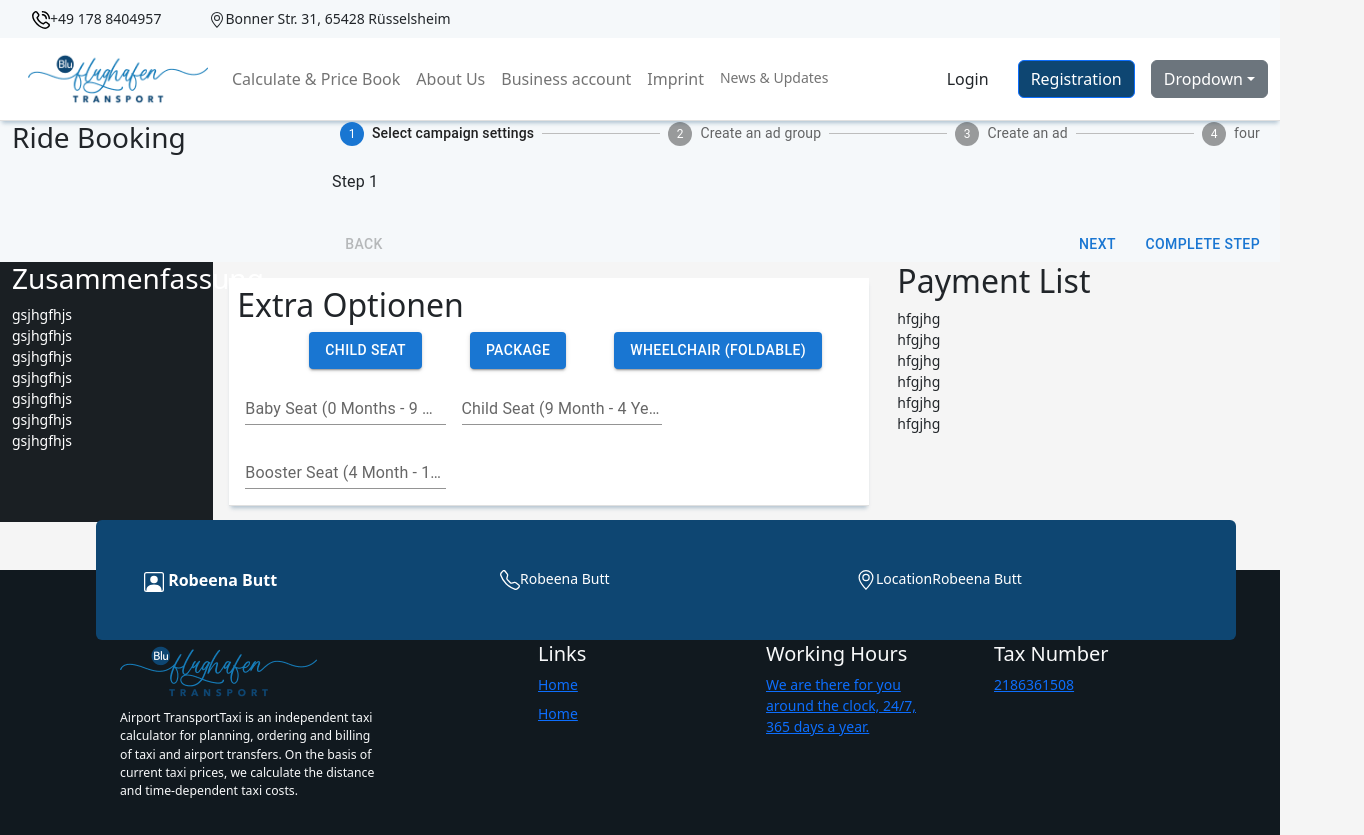
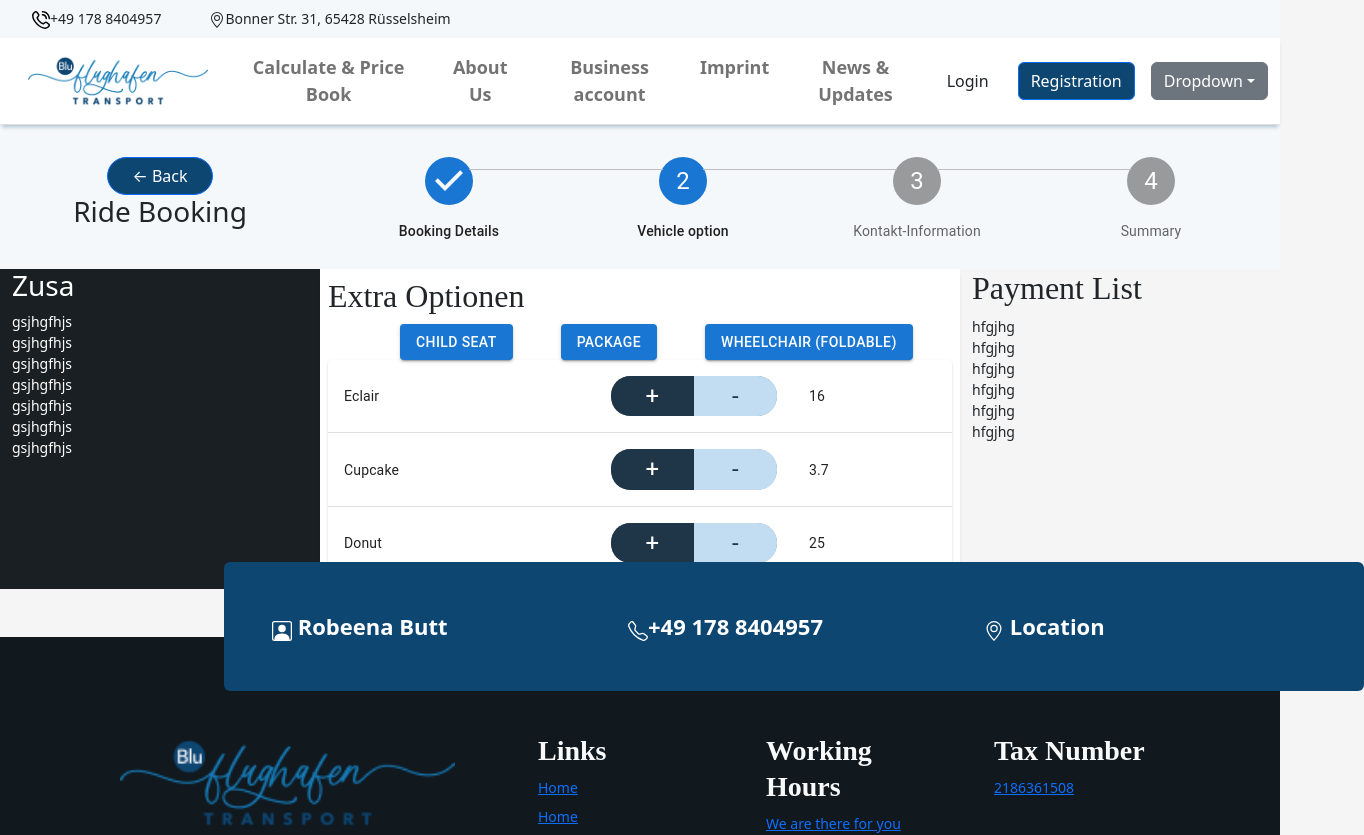
Before and after one commit to keshavsov/flughafen, a React (Create React App) app: page /vehicle in a window 1280 px wide. Shown: the top 835 px of the page, 1364 px wide, since content can reach past the window. Built offline with nearby package versions, Linux system fonts and the light colour scheme.

Commit message:
Create stepper

```diff
--- a/package.json
+++ b/package.json
@@ -5,6 +5,7 @@
   "dependencies": {
     "@emotion/react": "^11.10.5",
     "@emotion/styled": "^11.10.5",
+    "@mui/icons-material": "^5.11.0",
     "@mui/material": "^5.11.7",
     "@mui/styled-engine-sc": "^5.11.0",
     "@testing-library/jest-dom": "^5.16.5",
--- a/src/component/Elements/Stapper.js
+++ b/src/component/Elements/Stapper.js
@@ -2,118 +2,25 @@ import * as React from 'react';
 import Box from '@mui/material/Box';
 import Stepper from '@mui/material/Stepper';
 import Step from '@mui/material/Step';
-import StepButton from '@mui/material/StepButton';
-import Button from '@mui/material/Button';
-import Typography from '@mui/material/Typography';
+import StepLabel from '@mui/material/StepLabel';
 
-const steps = ['Select campaign settings', 'Create an ad group', 'Create an ad','four'];
+const steps = [
+  'Booking Details',
+  'Vehicle option',
+  'Kontakt-Information',
+  'Summary',
+];
 
-export  function Stapper() {
-  const [activeStep, setActiveStep] = React.useState(0);
-  const [completed, setCompleted] = React.useState({});
-
-  const totalSteps = () => {
-    return steps.length;
-  };
-
-  const completedSteps = () => {
-    return Object.keys(completed).length;
-  };
-
-  const isLastStep = () => {
-    return activeStep === totalSteps() - 1;
-  };
-
-  const allStepsCompleted = () => {
-    return completedSteps() === totalSteps();
-  };
-
-  const handleNext = () => {
-    const newActiveStep =
-      isLastStep() && !allStepsCompleted()
-        ? // It's the last step, but not all steps have been completed,
-          // find the first step that has been completed
-          steps.findIndex((step, i) => !(i in completed))
-        : activeStep + 1;
-    setActiveStep(newActiveStep);
-  };
-
-  const handleBack = () => {
-    setActiveStep((prevActiveStep) => prevActiveStep - 1);
-  };
-
-  const handleStep = (step) => () => {
-    setActiveStep(step);
-  };
-
-  const handleComplete = () => {
-    const newCompleted = completed;
-    newCompleted[activeStep] = true;
-    setCompleted(newCompleted);
-    handleNext();
-  };
-
-  const handleReset = () => {
-    setActiveStep(0);
-    setCompleted({});
-  };
-
+export default function HorizontalLabelPositionBelowStepper() {
   return (
-    <Box sx={{ width: '100%', mt:"4"}}>
-      <Stepper nonLinear activeStep={activeStep}>
-        {steps.map((label, index) => (
-          <Step key={label} completed={completed[index]}>
-            <StepButton color="inherit" onClick={handleStep(index)}>
-              {label}
-            </StepButton>
+    <Box sx={{ width: '100%', my: 4 }}>
+      <Stepper activeStep={1} alternativeLabel sx={{height: '5rem'}}>
+        {steps.map((label) => (
+          <Step key={label}>
+            <StepLabel>{label}</StepLabel>
           </Step>
         ))}
       </Stepper>
-      <div>
-        {allStepsCompleted() ? (
-          <React.Fragment>
-            <Typography sx={{ mt: 2, mb: 1 }}>
-              All steps completed - you&apos;re finished
-            </Typography>
-            <Box sx={{ display: 'flex', flexDirection: 'row', pt: 2 }}>
-              <Box sx={{ flex: '1 1 auto' }} />
-              <Button onClick={handleReset}>Reset</Button>
-            </Box>
-          </React.Fragment>
-        ) : (
-          <React.Fragment>
-            <Typography sx={{ mt: 2, mb: 1, py: 1 }}>
-              Step {activeStep + 1}
-            </Typography>
-            <Box sx={{ display: 'flex', flexDirection: 'row', pt: 2 }}>
-              <Button
-                color="inherit"
-                disabled={activeStep === 0}
-                onClick={handleBack}
-                sx={{ mr: 1 }}
-              >
-                Back
-              </Button>
-              <Box sx={{ flex: '1 1 auto' }} />
-              <Button onClick={handleNext} sx={{ mr: 1 }}>
-                Next
-              </Button>
-              {activeStep !== steps.length &&
-                (completed[activeStep] ? (
-                  <Typography variant="caption" sx={{ display: 'inline-block' }}>
-                    Step {activeStep + 1} already completed
-                  </Typography>
-                ) : (
-                  <Button onClick={handleComplete}>
-                    {completedSteps() === totalSteps() - 1
-                      ? 'Finish'
-                      : 'Complete Step'}
-                  </Button>
-                ))}
-            </Box>
-          </React.Fragment>
-        )}
-      </div>
     </Box>
   );
 }
--- a/src/component/Footer.js
+++ b/src/component/Footer.js
@@ -1,59 +1,61 @@
 import React from 'react'
 import logo from '../Assets/Images/logo.png'
-import {Link} from 'react-router-dom'
+import { Link } from 'react-router-dom'
 import SvgImages from '../Assets/Images/svgImages';
-
+import twitter from '../Assets/Images/img_twitter.png'
+import instagram from '../Assets/Images/img_instagram.png'
+import facebook from '../Assets/Images/img_facebook.png'
+import image11 from '../Assets/Images/img_image11.png'
 const { LocationSvg, ContactSvg, AvatarSvg } = SvgImages;
 export function Footer() {
   return (<>
-    <footer className="bd-footer position-relative py-5 mt-5 " style={{backgroundColor:"#11191F"}} >
-    <div className='container p-5 rounded position-absolute' style={{background:"#0E4672",
-    left: '6rem', top:"-50px",}}>
-        <div className='row text-white'>
-          <div className='col-md-4' >
-          <AvatarSvg  height='20' width='20'/>
-         <b style={{fontSize:"16px"}}> Robeena Butt </b>
+    <footer className="bd-footer position-relative py-5 mt-5 " style={{ backgroundColor: "#11191F" }} >
+      <div className='container p-5 rounded position-absolute' style={{ background: "#0E4672",left: '14rem', top: "-75px",}}>
+        <div className='row text-white '>
+          <div className='col-md-4 col-xs-6' >
+            <AvatarSvg height='20' width='20' />
+            <b className='footer-text'> Robeena Butt </b>
           </div>
-          <div className='col-md-4' >
-          <span>
-            <ContactSvg height='20' width='20' />
-            </span>Robeena Butt
+          <div className='col-md-4 col-xs-6' >
+              <ContactSvg height='20' width='20' />
+            <b className='footer-text'>+49 178 8404957</b>
           </div>
-          <div className='col-md-4' >
-          <span>
-          <LocationSvg height='20' width='20' />
-          Location
-            </span>Robeena Butt
+
+          <div className='col-md-4 col-xs-6' >
+
+              <LocationSvg height='20' width='20' />
+             <b className='footer-text'> Location</b>
+
           </div>
 
         </div>
       </div>
-      <div className="container ">
-        <div className="row  mt-4 justify-content-evenly">
+      <div className="container">
+        <div className="row  mt-5 justify-content-evenly">
           <div className="col-3 col-lg-3 mb-3">
             <a className="d-inline-flex align-items-center mb-2 link-dark text-decoration-none" href="/" aria-label="Bootstrap">
-              <span className="fs-5"><img src={logo}/></span>
+              <span><img src={logo} width="170%" /></span>
             </a>
             <ul className="list-unstyled small text-muted">
-              <li className="mb-2 text-light "> Airport TransportTaxi is an independent taxi calculator for planning, ordering and billing of taxi and airport transfers. On the basis of current taxi prices, we calculate the distance and time-dependent taxi costs.</li>
+              <li className="mb-2 text-light footer-blog-text "> Airport TransportTaxi is an independent taxi calculator for planning, ordering and billing of taxi and airport transfers. On the basis of current taxi prices, we calculate the distance and time-dependent taxi costs.</li>
 
             </ul>
           </div>
           <div className="col-3 col-lg-2 offset-lg-1 mb-3">
-            <h5 className='text-light'>Links</h5>
+            <h5 className='text-light footer-text-header'>Links</h5>
             <ul className="list-unstyled">
               <li className="mb-2"><Link to="/">Home</Link></li>
               <li className="mb-2"><Link to="/">Home</Link></li>
             </ul>
           </div>
           <div className="col-3 col-lg-2 mb-3">
-            <h5 className='text-light'>Working Hours</h5>
+            <h5 className='text-light footer-text-header'>Working Hours</h5>
             <ul className="list-unstyled">
               <li className="mb-2 "><Link to="/">We are there for you around the clock, 24/7, 365 days a year.</Link></li>
-              </ul>
+            </ul>
           </div>
           <div className="col-3 col-lg-2 mb-3">
-            <h5 className='text-light'>Tax Number</h5>
+            <h5 className='text-light footer-text-header'>Tax Number</h5>
             <ul className="list-unstyled">
               <li className="mb-2"><Link to="">2186361508</Link></li>
 
@@ -62,6 +64,20 @@ export function Footer() {
 
         </div>
       </div>
+
     </footer>
+
+    <div className='row white-card p-1 px-3'>
+        <div className='col-md-5'>
+          <img src={twitter} width="7%" />
+          <img src={instagram} width="7%" />
+          <img src={facebook} width="7%" />
+        </div>
+        <div className='col-md-7'>
+          <img src={image11}   style={{width:" -webkit-fill-available"}}   />
+        </div>
+      </div>
+
+
   </>)
 }
--- a/src/component/Header.js
+++ b/src/component/Header.js
@@ -75,7 +75,7 @@ export default class Example extends React.Component {
                 <NavLink href="https://github.com/reactstrap/reactstrap" className='span-text'>Imprint</NavLink>
               </NavItem>
               <NavItem>
-                <NavLink href="https://github.com/reactstrap/reactstrap" >News & Updates</NavLink>
+                <NavLink href="https://github.com/reactstrap/reactstrap" className='span-text'>News & Updates</NavLink>
               </NavItem>
               {/* <UncontrolledDropdown nav inNavbar>
                 <DropdownToggle nav caret>
--- /dev/null
+++ b/src/component/TableVehicle.js
@@ -0,0 +1,129 @@
+import * as React from 'react';
+import PropTypes from 'prop-types';
+import { useTheme } from '@mui/material/styles';
+import Box from '@mui/material/Box';
+import Table from '@mui/material/Table';
+import TableBody from '@mui/material/TableBody';
+import TableCell from '@mui/material/TableCell';
+import TableContainer from '@mui/material/TableContainer';
+import TableFooter from '@mui/material/TableFooter';
+import TablePagination from '@mui/material/TablePagination';
+import TableRow from '@mui/material/TableRow';
+import Paper from '@mui/material/Paper';
+import IconButton from '@mui/material/IconButton';
+import FirstPageIcon from '@mui/icons-material/FirstPage';
+import KeyboardArrowLeft from '@mui/icons-material/KeyboardArrowLeft';
+import KeyboardArrowRight from '@mui/icons-material/KeyboardArrowRight';
+import LastPageIcon from '@mui/icons-material/LastPage';
+
+function TablePaginationActions(props) {
+  const theme = useTheme();
+  const { count, page, rowsPerPage, onPageChange } = props;
+
+  const handleFirstPageButtonClick = (event) => {
+    onPageChange(event, 0);
+  };
+
+  const handleBackButtonClick = (event) => {
+    onPageChange(event, page - 1);
+  };
+
+  const handleNextButtonClick = (event) => {
+    onPageChange(event, page + 1);
+  };
+
+  const handleLastPageButtonClick = (event) => {
+    onPageChange(event, Math.max(0, Math.ceil(count / rowsPerPage) - 1));
+  };
+
+  return (
+    <Box sx={{ flexShrink: 0, ml: 2.5 }}>
+      <IconButton
+        onClick={handleFirstPageButtonClick}
+        disabled={page === 0}
+        aria-label="first page"
+      >
+        {theme.direction === 'rtl' ? <LastPageIcon /> : <FirstPageIcon />}
+      </IconButton>
+      <IconButton
+        onClick={handleBackButtonClick}
+        disabled={page === 0}
+        aria-label="previous page"
+      >
+        {theme.direction === 'rtl' ? <KeyboardArrowRight /> : <KeyboardArrowLeft />}
+      </IconButton>
+      <IconButton
+        onClick={handleNextButtonClick}
+        disabled={page >= Math.ceil(count / rowsPerPage) - 1}
+        aria-label="next page"
+      >
+        {theme.direction === 'rtl' ? <KeyboardArrowLeft /> : <KeyboardArrowRight />}
+      </IconButton>
+      <IconButton
+        onClick={handleLastPageButtonClick}
+        disabled={page >= Math.ceil(count / rowsPerPage) - 1}
+        aria-label="last page"
+      >
+        {theme.direction === 'rtl' ? <FirstPageIcon /> : <LastPageIcon />}
+      </IconButton>
+    </Box>
+  );
+}
+
+TablePaginationActions.propTypes = {
+  count: PropTypes.number.isRequired,
+  onPageChange: PropTypes.func.isRequired,
+  page: PropTypes.number.isRequired,
+  rowsPerPage: PropTypes.number.isRequired,
+};
+
+function createData(name, calories, fat) {
+  return { name, calories, fat };
+}
+
+const rows = [
+  createData('Cupcake', 305, 3.7),
+  createData('Donut', 452, 25.0),
+  createData('Eclair', 262, 16.0),
+
+].sort((a, b) => (a.calories < b.calories ? -1 : 1));
+
+export  function TableVehicle() {
+  const [page, setPage] = React.useState(0);
+  const [rowsPerPage, setRowsPerPage] = React.useState(5);
+
+
+  return (
+    <TableContainer component={Paper}>
+      <Table sx={{ minWidth: 500 }} aria-label="custom pagination table">
+        <TableBody>
+          {(rowsPerPage > 0
+            ? rows.slice(page * rowsPerPage, page * rowsPerPage + rowsPerPage)
+            : rows
+          ).map((row) => (
+            <TableRow key={row.name}>
+              <TableCell component="th" scope="row">
+                {row.name}
+              </TableCell>
+              <TableCell>
+                <PlusMinusBtn />
+              </TableCell>
+              <TableCell>
+                {row.fat}
+              </TableCell>
+            </TableRow>
+          ))}
+        </TableBody>
+      </Table>
+    </TableContainer>
+  );
+}
+
+const PlusMinusBtn = ({onClickPlus, onClickMinus}) => {
+  return (
+    <div className='rounded-pill bg-secondary d-flex' style={{}}>
+      <span className='w-50 puls-minus-btn-darkblue' onClick={onClickPlus}>+</span>
+      <span className='w-50 puls-minus-btn-skyblue' onClick={onClickMinus}>-</span>
+    </div>
+  )
+};
--- a/src/index.css
+++ b/src/index.css
@@ -32,18 +32,18 @@ body {
   /* color:#0E4672; */
   color:#0b74c5;
   font-size: 19px;
-    font-weight: bold;
+    font-weight: bolder;
 }
 .span-text{
-  font-size: medium;
-    font-weight: normal;
+  font-size:large;
+    font-weight: bolder;
     text-align: center;
 
 }
 .p{
   color:#000000;
-  font-size: medium;
-    font-weight:bold;
+  font-size:larger;
+    font-weight:bolder;
 }
 
 .message-img{
@@ -61,7 +61,59 @@ body {
     left: 50px;
     /* font-family: serif; */
     font-weight: bolder;
-    font-size: medium;
+    font-size:large;
     object-fit: contain;
+  }
 
+  .footer-text{
+    font-size: 22px;
+    font-weight: bolder
+  }
+    .footer-text-header{
+      font-family: 'DM Sans';
+font-style: normal;
+font-weight: 700;
+font-size: 28px;
+line-height: 36px;
+
+color: #FFFFFF;
+    }
+    .footer-blog-text{
+      font-family: 'DM Sans';
+font-style: normal;
+font-weight: 350;
+font-size: 20.3px;
+line-height: 23px;
+
+color: #FFFFFF;
+    }
+    h2{
+      font-family: 'DM Sans';
+      font-Size:"larger";
+      font-weight:"700"
+    }
+
+/* Over Ride Stepper */
+.MuiStepLabel-root .MuiSvgIcon-root {
+  font-size: 3rem;
 }
+
+
+.puls-minus-btn-darkblue {
+  border-top-left-radius: 1.2rem;
+  border-bottom-left-radius: 1.2rem;
+  background-color:#1F3648;
+  text-align: center;
+  color: #fff;
+  padding: 3px;
+  font-size: 1.5rem
+}
+.puls-minus-btn-skyblue {
+  border-top-right-radius: 1.2rem;
+  border-bottom-right-radius: 1.2rem;
+  background-color: #C2DDF2;
+  color: #1F3648;
+  text-align: center;
+  padding: 3px;
+  font-size: 1.5rem
+}
--- a/src/pages/Home.js
+++ b/src/pages/Home.js
@@ -63,8 +63,8 @@ export default function Home() {
             <button className='btn btn-primary w-100'>Book Now</button>
           </form>
         </div>
-        <div className='col  col-md-5 my-4 white-card'>
-          <img src={home1} alt="no img" height="430rem" style={{ width: "auto" }} />
+        <div className='col  col-md-5 my-4 white-card' style={{placeContent:"center",display:"grid"}}>
+          <img src={home1} alt="no img" height="430rem"  />
         </div>
       </div>
       <duv className="container ">
@@ -114,7 +114,7 @@ export default function Home() {
         <div className='row py-4'>
           <center>
             <div>
-              <h4> How it works?</h4>
+              <h2> How it works?</h2>
               <p className="span text-dark">The easiest way to book and arrive to your  desired<br /> destination from/to the airport.</p>
             </div>
           </center>
@@ -142,7 +142,7 @@ export default function Home() {
       <div className='row'>
         <div className='col-md-7 col-sm-12 col-xs-6 bg-white px-5'>
           <div>
-            <h4><span style={{ color: "#1C2124" }}>Advantages of using Blu</span> <br /><span style={{ color: "#0E4672" }}> Airport Transfer</span></h4>
+            <span style={{ color: "#1C2124" }}><h2>Advantages of using Blu</h2></span> <br /><span style={{ color: "#0E4672" }}> Airport Transfer</span>
           </div>
           <div>
             <p className='p'>You are the <span className='span'>only passenger booked in the cab</span>, so we will find the <span>fastest way to your destination</span>.</p>
@@ -187,16 +187,16 @@ export default function Home() {
           </div>
         </div>
       </div>
-      <div className='row py-2'>
+      <div className='row py-3 mx-3'>
               <div className='col-md-6'>
-                <img src={couple} width='100%' />
+                <img src={couple} width='500px'  />
               </div>
               <div className='col-md-6'>
-                <h3> Advantage of using airport transfer </h3>
-                <p>You are the only booked passenger in the Shuttle, so that we can find the fastest way to your destination.</p>
-                <p>Pay either in advance or on the spot to the driver with no unexpected costs or surprises.</p>
-                <p>Transfer services 24/7 customer service</p>
-                <p>We are up to 40% cheaper than other local taxi services.</p>
+                <h2> Advantage of using airport <br/> transfer </h2> <br/>
+                <p className=' p'>You are the only booked passenger in the Shuttle, so that we can find the fastest way to your destination.</p>
+                <p className=' p'>Pay either in advance or on the spot to the driver with no unexpected costs or surprises.</p>
+                <p className=' p'>Transfer services 24/7 customer service</p>
+                <p className=' p'>We are up to 40% cheaper than other local taxi services.</p>
               </div>
             </div>
     </div>
--- a/src/pages/VehicleOption.js
+++ b/src/pages/VehicleOption.js
@@ -2,27 +2,30 @@ import React from 'react'
 import Stack from '@mui/material/Stack';
 import Button from '@mui/material/Button';
 
-import { Stapper } from '../component/Elements/Stapper'
+// import { Stapper } from '../component/Elements/Stapper'
 import { Box } from '@mui/system';
 import { TextField } from '@mui/material';
+import { TableVehicle } from '../component/TableVehicle';
+import HorizontalLabelPositionBelowStepper from '../component/Elements/Stapper'
 export function VehicleOption() {
 
     return (
         <>
             <div className='container-fluid' >
-                <div className="row" style={{ backgroundColor: "#F5F8FA" }}>
+                <div className="row align-items-center" style={{ backgroundColor: "#F5F8FA" }}>
                     <div className="col-sm-3">
-                        {/* <button type="button" className="btn">Back</button> */}
+                        <div className='text-center' style={{flexDirection: 'column', alignItems: 'center'}}>
+                        <button type="button" className="btn btn-primary rounded-pill px-4"> &#8592; Back</button>
                         <h3 class="ride">Ride Booking</h3>
-
+                        </div>
                     </div>
-                    <div className="col-sm-9"  >
-                        <Stapper />
+                    <div className="col-sm-9">
+                        <HorizontalLabelPositionBelowStepper />
                     </div>
                 </div>
                 <div className='row'>
-                    <div className='col-md-2 text-white' style={{ background: "#1A1F23" }}>
-                        <h3>Zusammenfassung</h3>
+                    <div className='col-md-3 text-white' style={{ background: "#1A1F23" }}>
+                        <h3>Zusa</h3>
                         gsjhgfhjs<br />
                         gsjhgfhjs<br />
                         gsjhgfhjs<br />
@@ -32,26 +35,14 @@ export function VehicleOption() {
                         gsjhgfhjs<br />
 
                     </div>
-                    <div className='col-md-6 white-card m-3 p-2'>
+                    <div className='col-md-6 white-card p-2'>
                         <h2>Extra Optionen</h2>
                         <Stack spacing={6} ml={9} direction="row">
                             <Button variant="contained">Child Seat</Button>
                             <Button variant="contained">Package</Button>
                             <Button variant="contained">Wheelchair (Foldable)</Button>
                         </Stack>
-                        <Box
-                            component="form"
-                            sx={{
-                                '& > :not(style)': { m: 1, width: '25ch' },
-                            }}
-                            noValidate
-                            autoComplete="off"
-                            direction="column"
-                        >
-                            <TextField  label="Baby Seat (0 Months - 9 Months)" variant="standard" />
-                            <TextField  label="Child Seat (9 Month - 4 Years)" variant="standard" />
-                            <TextField  label="Booster Seat (4 Month - 12 Years)" variant="standard" />
-                        </Box>
+                        <TableVehicle/>
                     </div>
                     <div className='col-md-3 '>
                         <h2>Payment List</h2>
```
Also changed, not shown: 1 other file (tests, documents, lock files or other folders).
